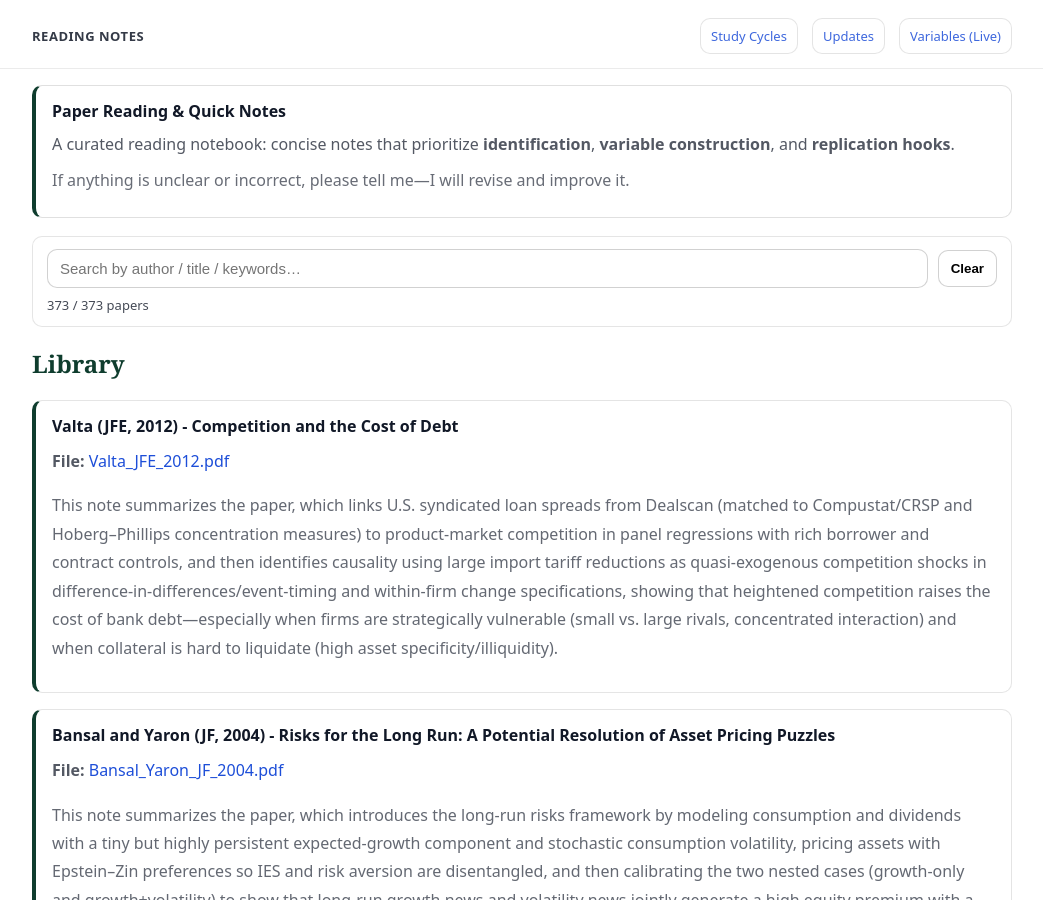
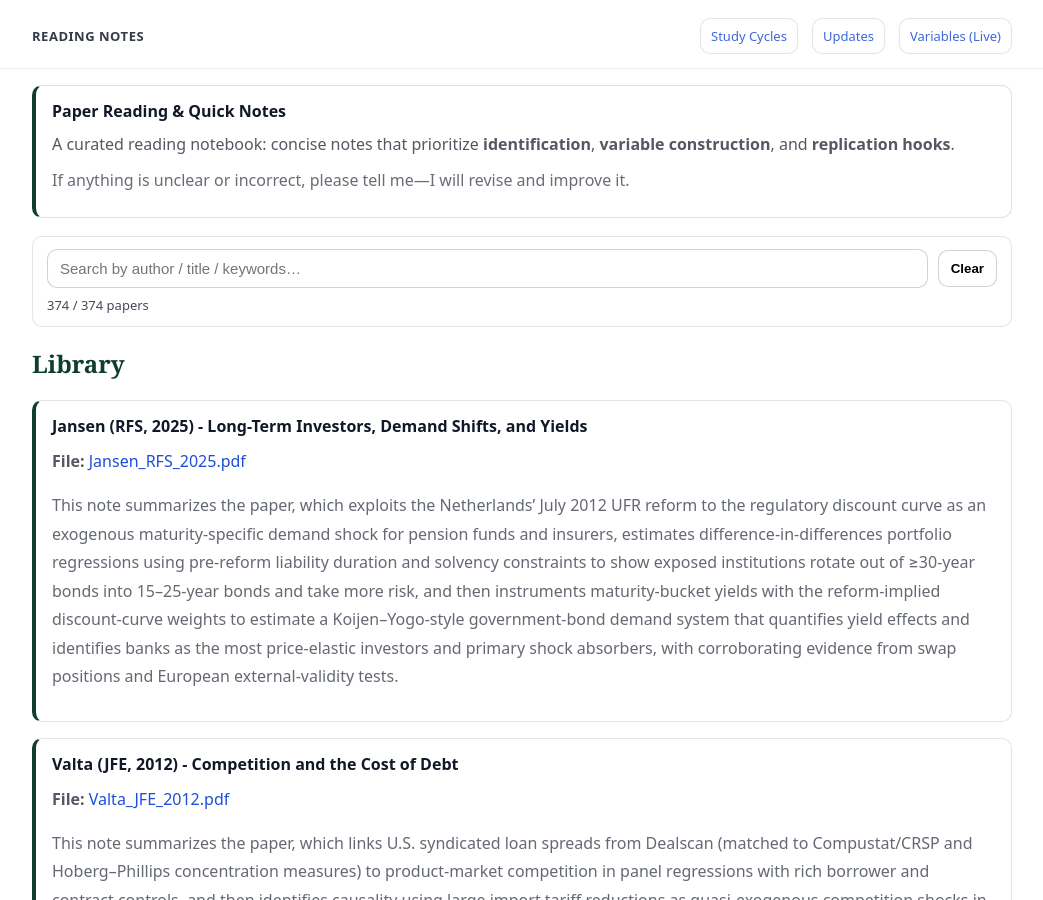
Before and after one commit to yaxinzn/study-archive, a Jekyll site: the page built from reading/index.md, in a window 1280 px wide and 900 px high. Shown: the whole window, without its empty margins (118-1161 px from the left). Built offline with Jekyll 4.4.1, drawn with Linux system fonts in a browser that asks for light colours.

Commit message:
Reading: add/update Jansen_RFS_2025.pdf

```diff
--- a/_data/reading.yml
+++ b/_data/reading.yml
@@ -1,3 +1,7 @@
+- title: "Jansen (RFS, 2025) - Long-Term Investors, Demand Shifts, and Yields"
+  file: "Jansen_RFS_2025.pdf"
+  desc: "This note summarizes the paper, which exploits the Netherlands’ July 2012 UFR reform to the regulatory discount curve as an exogenous maturity-specific demand shock for pension funds and insurers, estimates difference-in-differences portfolio regressions using pre-reform liability duration and solvency constraints to show exposed institutions rotate out of ≥30-year bonds into 15–25-year bonds and take more risk, and then instruments maturity-bucket yields with the reform-implied discount-curve weights to estimate a Koijen–Yogo-style government-bond demand system that quantifies yield effects and identifies banks as the most price-elastic investors and primary shock absorbers, with corroborating evidence from swap positions and European external-validity tests."
+
 - title: "Valta (JFE, 2012) - Competition and the Cost of Debt"
   file: "Valta_JFE_2012.pdf"
   desc: "This note summarizes the paper, which links U.S. syndicated loan spreads from Dealscan (matched to Compustat/CRSP and Hoberg–Phillips concentration measures) to product-market competition in panel regressions with rich borrower and contract controls, and then identifies causality using large import tariff reductions as quasi-exogenous competition shocks in difference-in-differences/event-timing and within-firm change specifications, showing that heightened competition raises the cost of bank debt—especially when firms are strategically vulnerable (small vs. large rivals, concentrated interaction) and when collateral is hard to liquidate (high asset specificity/illiquidity)."
```
Also changed, not shown: 1 other file.
